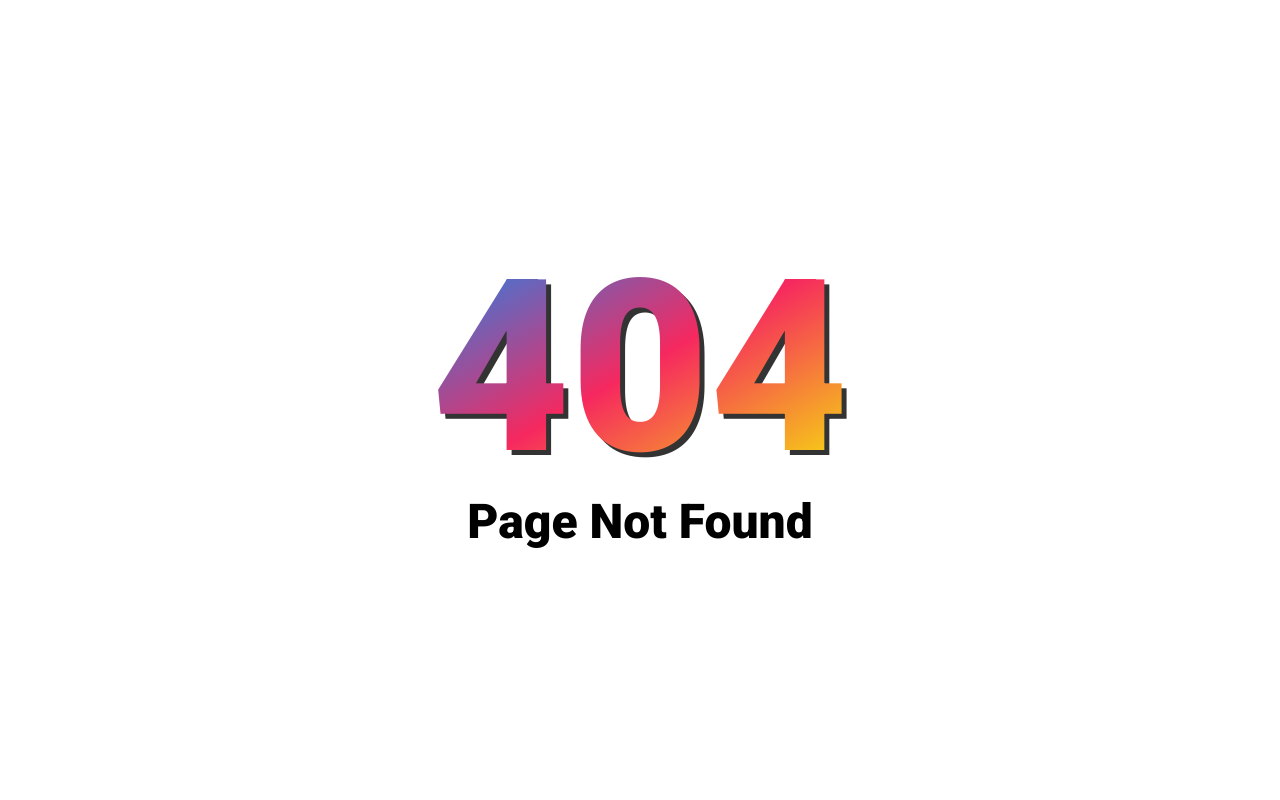
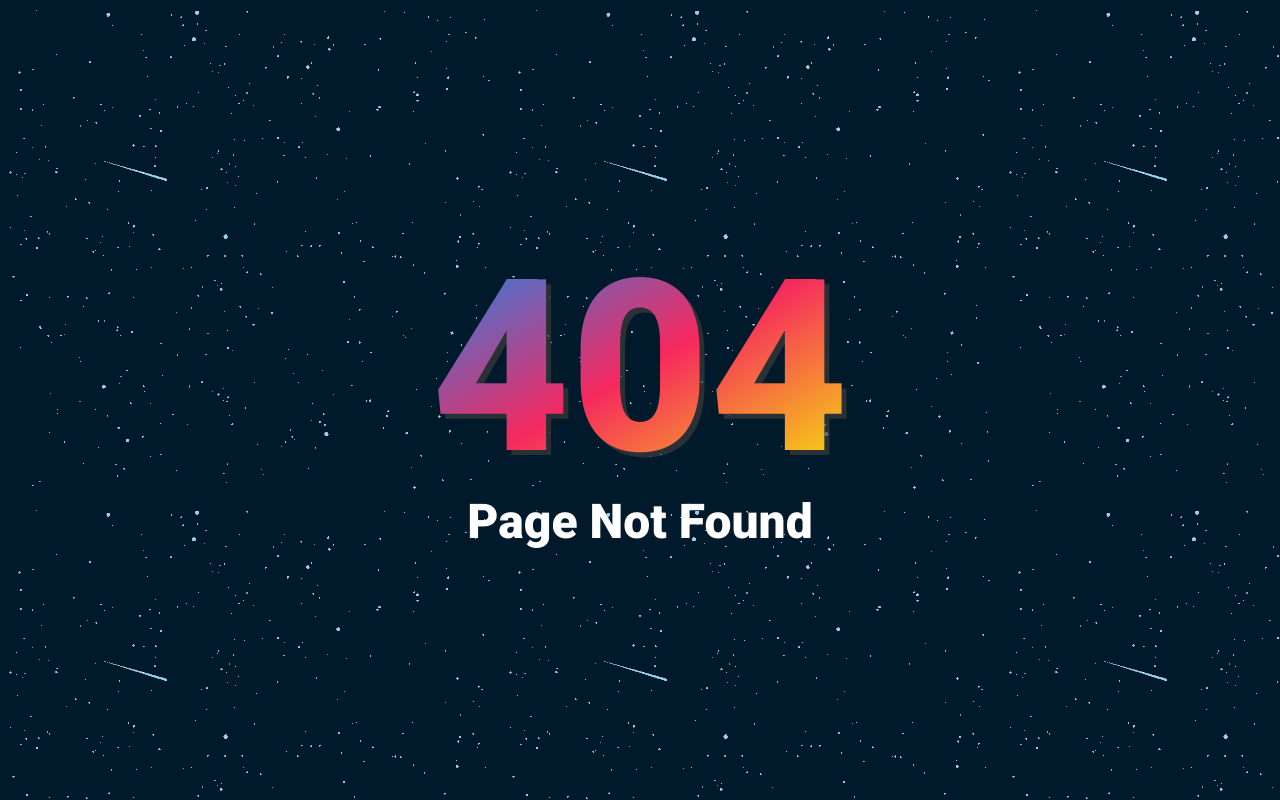
Before and after one commit to Naman-Biswajit/Dumb-Team-project, a Flask app: page /planner/add in a window 1280 px wide. Run offline with Flask 2, Linux system fonts and the light colour scheme; some libraries are stand-ins or nearby versions.

Commit message:
Minor changes and updated gif background for 404

```diff
--- a/static/css/404.css
+++ b/static/css/404.css
@@ -5,8 +5,15 @@
   padding: 0;
 }
 
+:root {
+  --linear-gradient-1: #0091ff;
+  --linear-gradient-2: #f6285f;
+  --linear-gradient-3: #f6ff00;
+  --shadow: #3d3d3daa;
+}
 body {
   font-family: "Roboto", sans-serif;
+  background: url('/static/gif/original.gif');
 }
 
 #main-container {
@@ -21,8 +28,8 @@ body {
 #number {
   font-family: "Roboto", sans-serif;
   font-size: 15vh;
-  background-image: linear-gradient(150deg, #0091ff, #f6285f, #f6ff00);
-  filter: drop-shadow(5px 5px #333);
+  background-image: linear-gradient(150deg, var(--linear-gradient-1), var(--linear-gradient-2), var(--linear-gradient-3));
+  filter: drop-shadow(5px 5px var(--shadow));
 
   background-size: 100%;
   background-clip: text;
@@ -34,6 +41,7 @@ body {
 }
 
 #text {
+  color: white;
   padding: 3vh;
   font-size: 6vh;
   font-weight: 350;
--- a/static/css/explore.css
+++ b/static/css/explore.css
@@ -95,14 +95,13 @@ body {
   background: var(--btn-bg);
   color: white;
   text-decoration: none;
-  transition: 0.5s;
+  transition: 0.3s ease-in-out;
 }
 
 .btn:hover {
   background: var(--glow);
   color: white;
-  transition-timing-function: ease-in;
-  transition: 0.5s;
+  transition: 0.3s ease-in-out;
 }
 
 @media screen and (max-width: 900px) and (min-height: 830px),
--- a/templates/base.html
+++ b/templates/base.html
@@ -29,8 +29,8 @@
 
         <ul id="navbar-ul">
             <li><a class="{{explore}}" href="/">Explore</a></li>
+            <li><a class="{{learn}}" href="/">Learn</a></li>
             <li><a class="{{simulations}}" href="/">Simulations</a></li>
-            <li><a class="{{learn}}" href="/">Learn</a></li>
             <li><a class="{{about}}" href="/">About</a></li>
         </ul>
     </nav>
```
Also changed, not shown: static/gif/original.gif (added).
